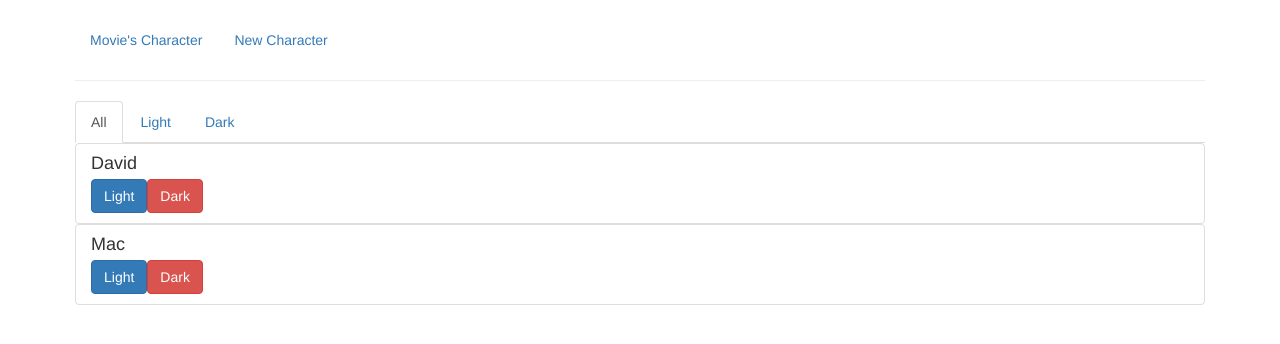
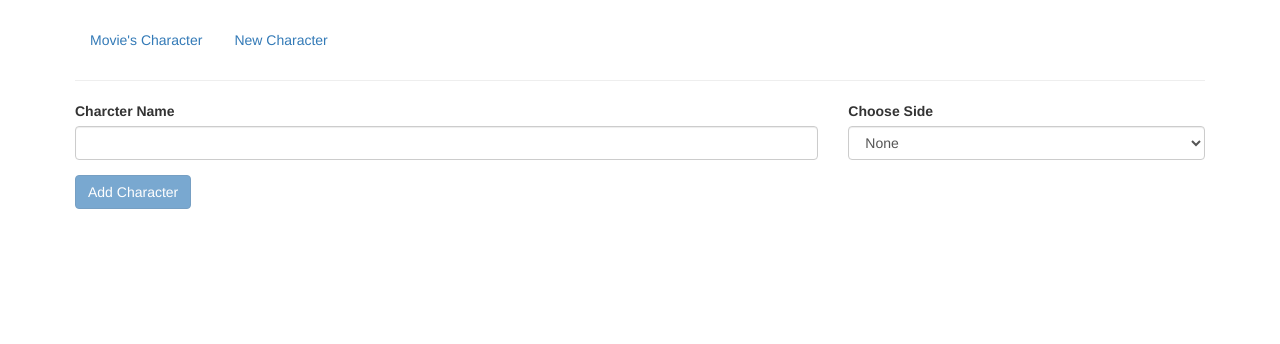
Before and after one commit to Vishvang/angular-funda-demo, an Angular app: page /new-character in a window 1280 px wide. Shown: the top 344 px of the page. Built offline with nearby package versions, Linux system fonts and the light colour scheme.

Commit message:
Add routermodule to appmodule.ts and create routes array inside it to configure routing path. Add hook up token like <router-outlet>

```diff
--- a/src/app/app.component.html
+++ b/src/app/app.component.html
@@ -8,7 +8,8 @@
   <hr>
   <div class="row">
     <div class="col-sm-12">
-        <app-tabs></app-tabs>
+        <!-- <app-tabs></app-tabs> -->
+        <router-outlet></router-outlet>
     </div>
   </div>
 </div>
```
Also changed, not shown: src/app/app.module.ts (+8 -1 lines).
